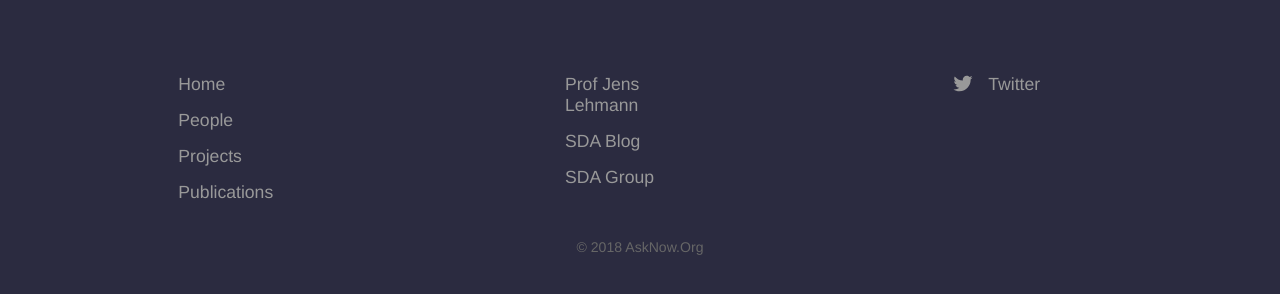
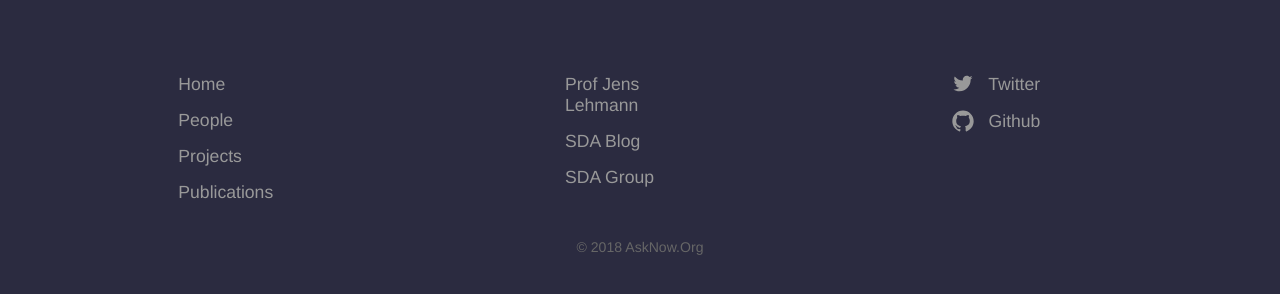
Before and after one commit to AskNowQA/AskNow-Website, a Jekyll site: the page built from index.md, in a window 1280 px wide and 900 px high, scrolled down 2901 px. Shown: the part 592-886 px from the top of the window. Built offline with Jekyll 4.4.1, drawn with Linux system fonts in a browser that asks for light colours.

Commit message:
Updating Github link in the Footer and footnote  Corresponding to ISSUE #4

```diff
--- a/_data/footer.yml
+++ b/_data/footer.yml
@@ -22,3 +22,7 @@
     link: https://twitter.com/AskNowQA
     social_icon: Twitter
     new_window: true
+  - name: Github
+    link: https://github.com/AskNowQA
+    social_icon: Github
+    new_window: true
--- a/_includes/social-icon.html
+++ b/_includes/social-icon.html
@@ -17,4 +17,6 @@
 		<svg fill="#000000" height="24" viewBox="0 0 24 24" width="24" xmlns="http://www.w3.org/2000/svg"><path d="M10,16.5V7.5L16,12M20,4.4C19.4,4.2 15.7,4 12,4C8.3,4 4.6,4.19 4,4.38C2.44,4.9 2,8.4 2,12C2,15.59 2.44,19.1 4,19.61C4.6,19.81 8.3,20 12,20C15.7,20 19.4,19.81 20,19.61C21.56,19.1 22,15.59 22,12C22,8.4 21.56,4.91 20,4.4Z" /></svg>
 	{% when "RSS" %}
 		<svg fill="#000000" height="24" viewBox="0 0 24 24" width="24" xmlns="http://www.w3.org/2000/svg"><path d="M0 0h24v24H0z" fill="none"/><circle cx="6.18" cy="17.82" r="2.18"/><path d="M4 4.44v2.83c7.03 0 12.73 5.7 12.73 12.73h2.83c0-8.59-6.97-15.56-15.56-15.56zm0 5.66v2.83c3.9 0 7.07 3.17 7.07 7.07h2.83c0-5.47-4.43-9.9-9.9-9.9z"/></svg>
+	{% when "Github"%}
+	<svg viewBox="0 0 16 16" fill="#000000" height="16" width="16" xmlns="http://www.w3.org/2000/svg" ><path d="M7.999,0.431c-4.285,0-7.76,3.474-7.76,7.761 c0,3.428,2.223,6.337,5.307,7.363c0.388,0.071,0.53-0.168,0.53-0.374c0-0.184-0.007-0.672-0.01-1.32 c-2.159,0.469-2.614-1.04-2.614-1.04c-0.353-0.896-0.862-1.135-0.862-1.135c-0.705-0.481,0.053-0.472,0.053-0.472 c0.779,0.055,1.189,0.8,1.189,0.8c0.692,1.186,1.816,0.843,2.258,0.645c0.071-0.502,0.271-0.843,0.493-1.037 C4.86,11.425,3.049,10.76,3.049,7.786c0-0.847,0.302-1.54,0.799-2.082C3.768,5.507,3.501,4.718,3.924,3.65 c0,0,0.652-0.209,2.134,0.796C6.677,4.273,7.34,4.187,8,4.184c0.659,0.003,1.323,0.089,1.943,0.261 c1.482-1.004,2.132-0.796,2.132-0.796c0.423,1.068,0.157,1.857,0.077,2.054c0.497,0.542,0.798,1.235,0.798,2.082 c0,2.981-1.814,3.637-3.543,3.829c0.279,0.24,0.527,0.713,0.527,1.437c0,1.037-0.01,1.874-0.01,2.129 c0,0.208,0.14,0.449,0.534,0.373c3.081-1.028,5.302-3.935,5.302-7.362C15.76,3.906,12.285,0.431,7.999,0.431z"/></svg>
 {% endcase %}
```
